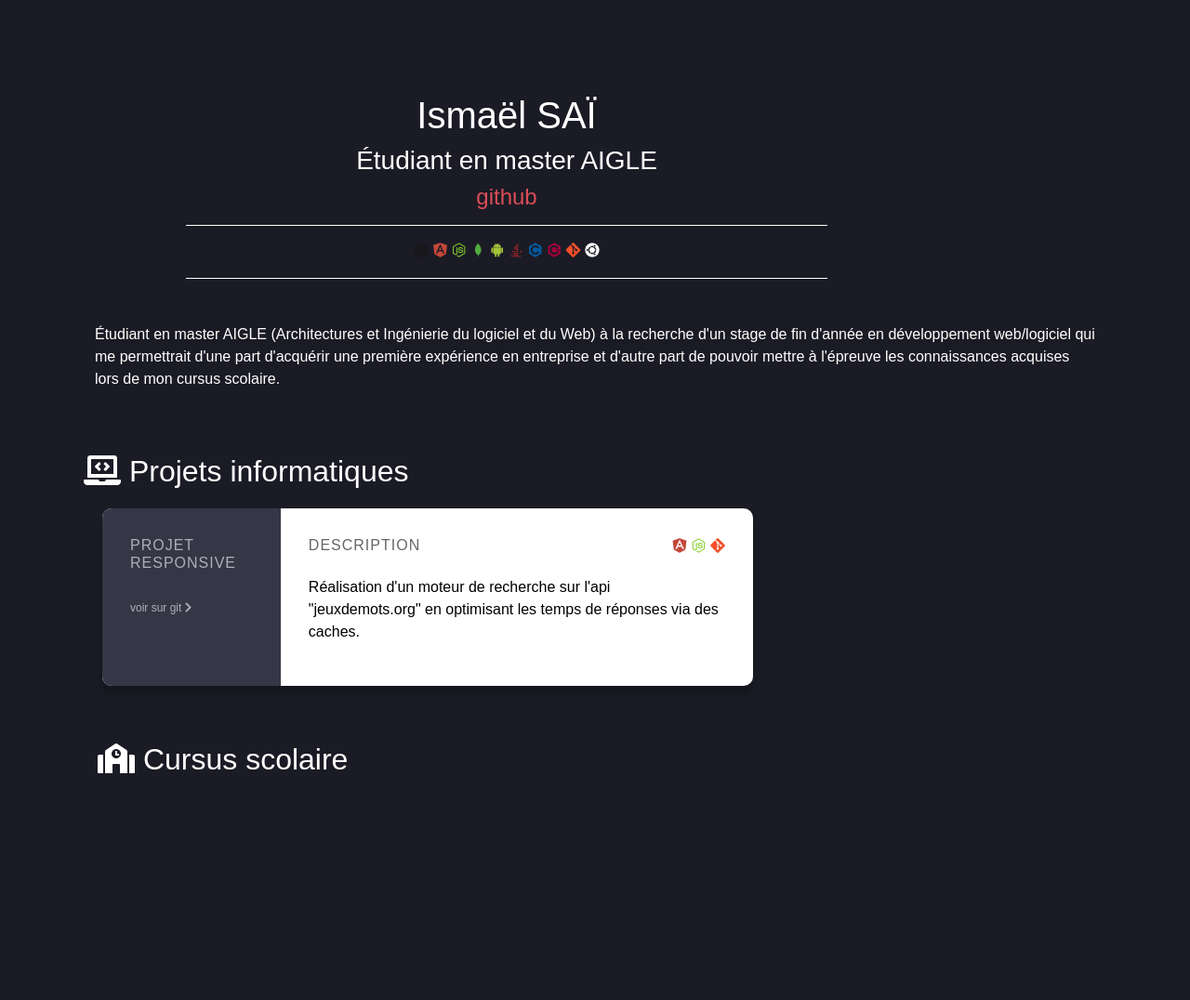
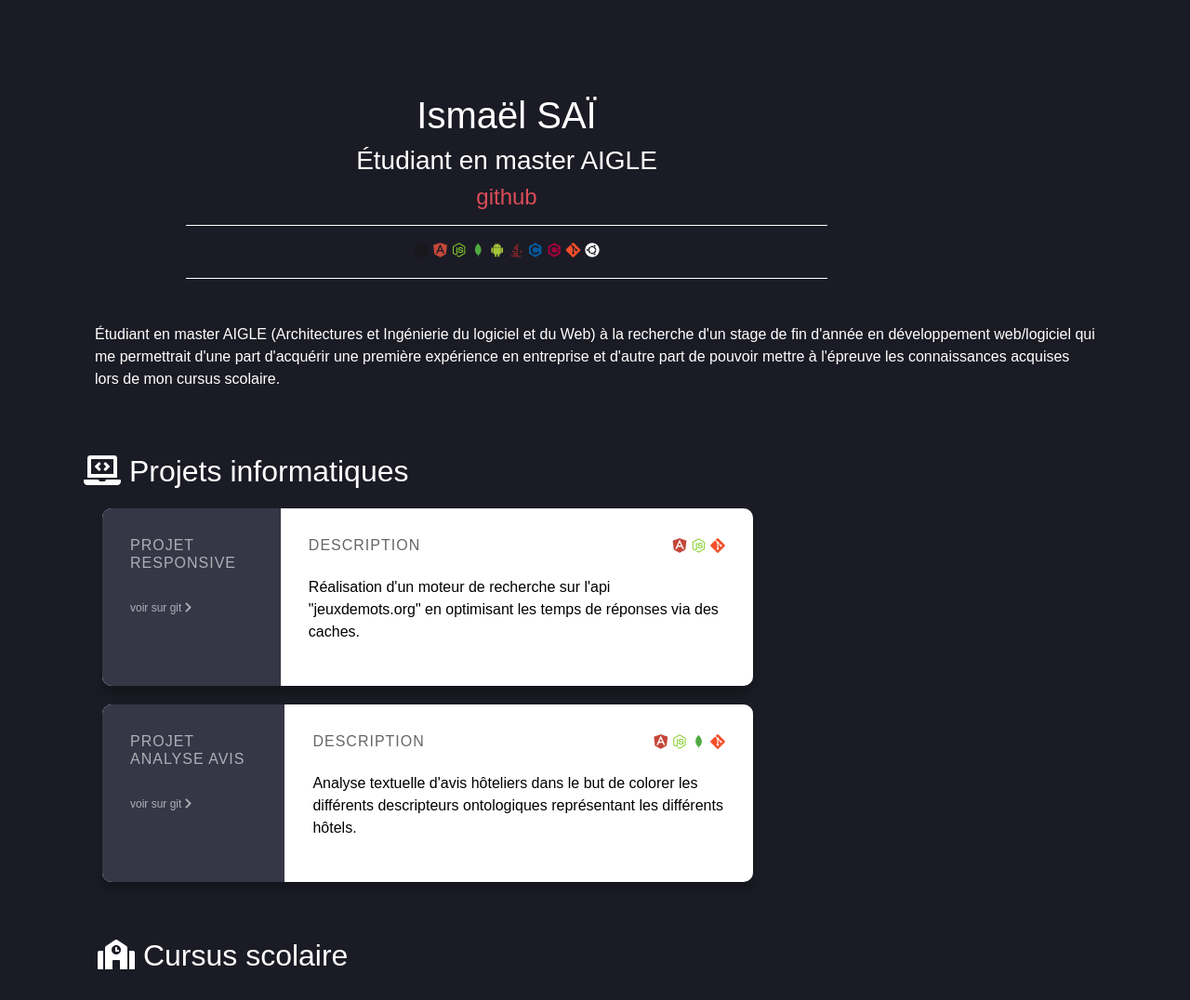
Before and after one commit to SAIIsmael/SAIIsmael.github.io, a plain HTML site: page index.html in a window 1280 px wide. Shown: the whole page at 93% size. Before the commit the page ends 864 px from the top, so only its background shows below. Drawn offline with nearby package versions, Linux system fonts and the light colour scheme.

Commit message:
quick update itprojects

```diff
--- a/index.html
+++ b/index.html
@@ -75,7 +75,22 @@
                                 <p class="pdesc">Réalisation d'un moteur de recherche sur l'api "jeuxdemots.org" en optimisant les temps de réponses via des caches.</p>
                             </div>
                         </div>
+                          <div class="course">
+                            <div class="course-preview">
+                                <h6>Projet analyse avis</h6>
+                                <a href="https://gitlab.com/SAIIsmael/analyseavis">voir sur git <i class="fas fa-chevron-right"></i></a>
+                            </div>
+                            <div class="course-info">
+                                <div class="progress-container">
+                                <i class="devicon-angularjs-plain colored"></i> <i class="devicon-nodejs-plain colored"></i> <i class="devicon-mongodb-plain colored"></i> <i class="devicon-git-plain colored"></i>
+                                </div>
+                                <h6>Description</h6>
+                                <br />
+                                <p class="pdesc">Analyse textuelle d'avis hôteliers dans le but de colorer les différents descripteurs ontologiques représentant les différents hôtels.</p>
+                            </div>
                         </div>
+                        </div>
+
 
                </section>
             </div>
```
